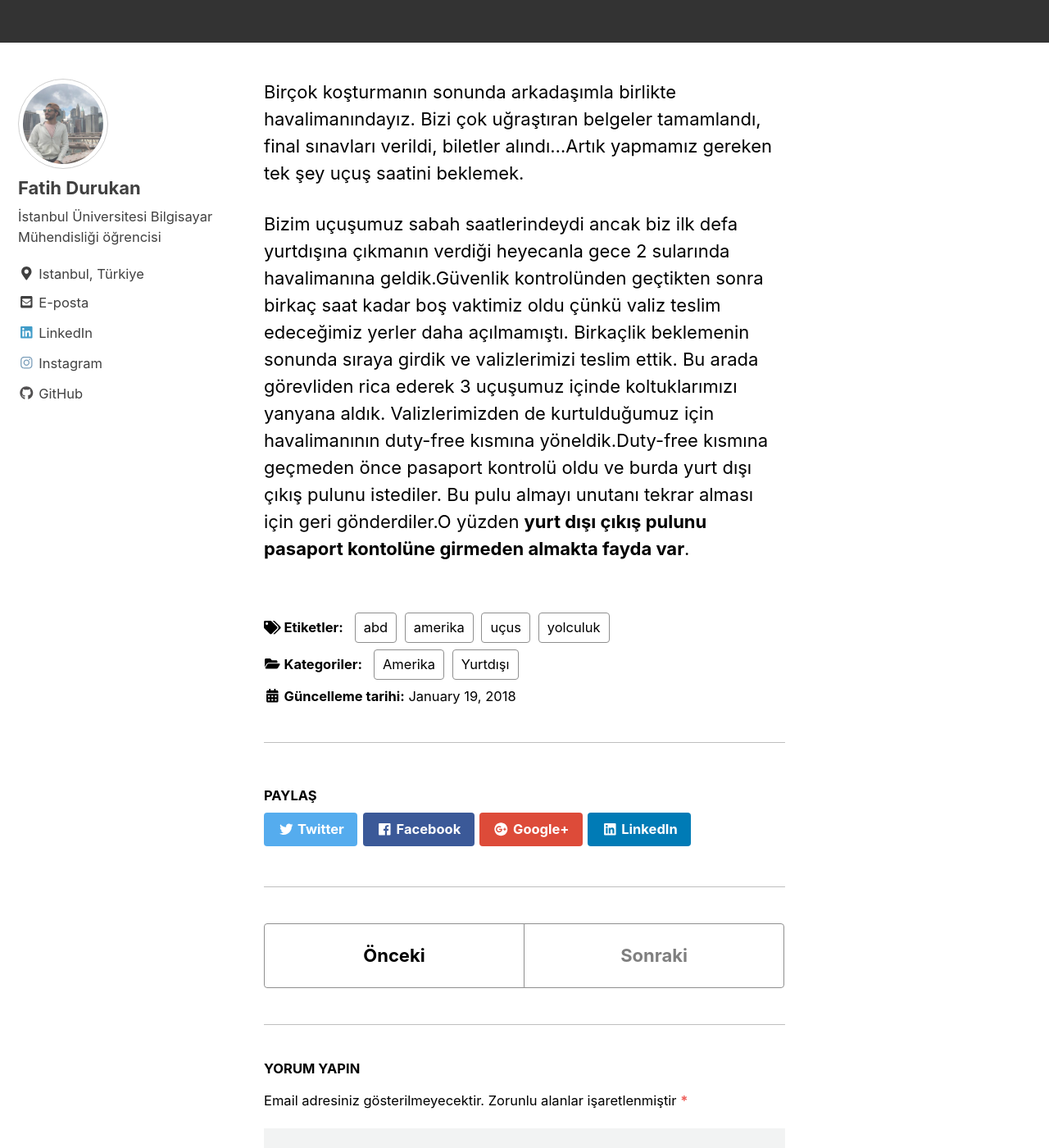
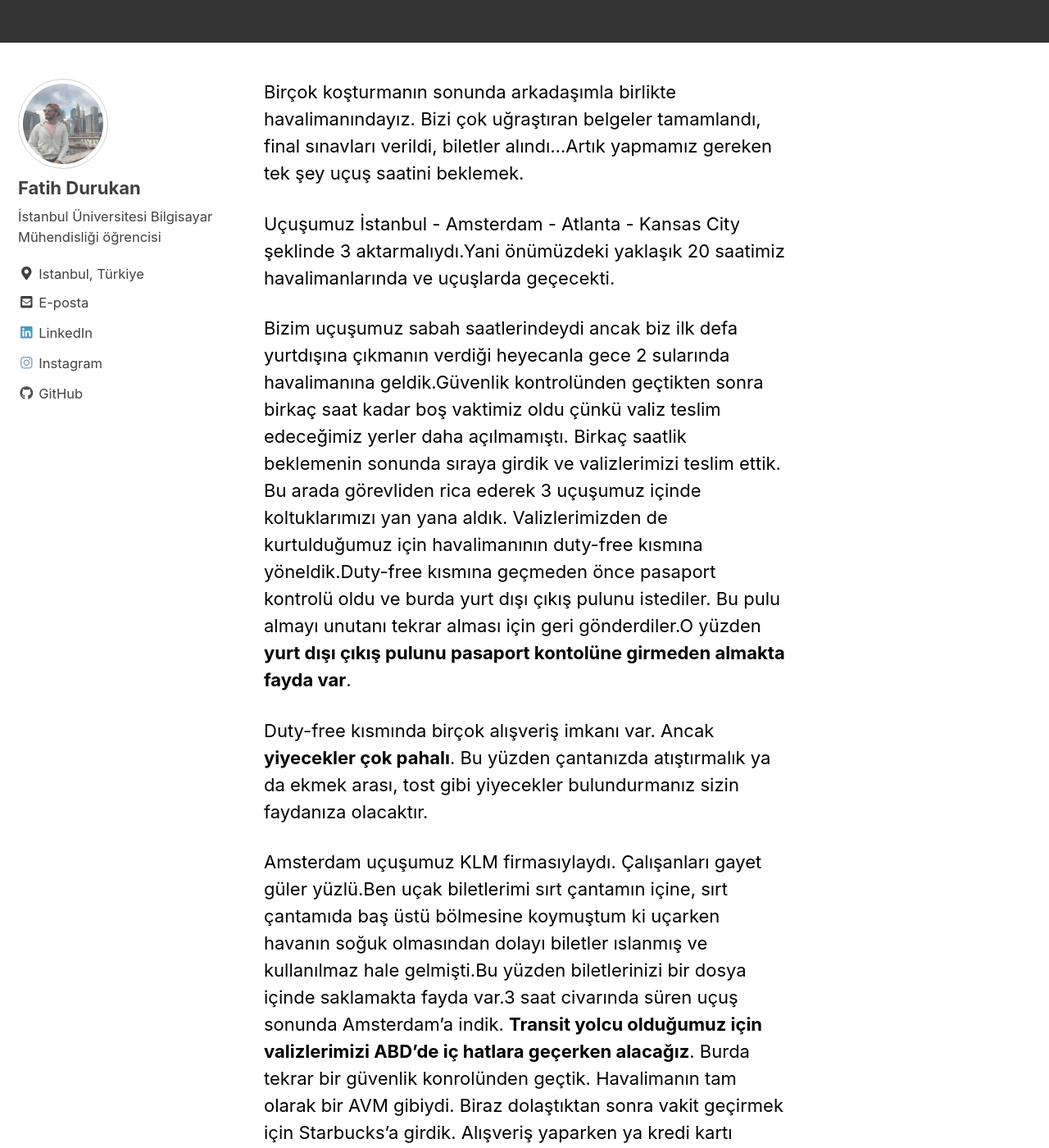
Before and after one commit to fatihdurukan/fatihdurukan.github.io, a Jekyll site: the page built from _posts/2018-01-19-amerikaya-yolculuk.md, in a window 1280 px wide and 1400 px high, scrolled down 462 px. Shown: the whole window at 82% size. Built offline with Jekyll 4.4.1, drawn with Linux system fonts in a browser that asks for light colours; nearby versions of some CDN libraries; some of the changed text lies outside the part shown.

Commit message:
Amerikaya gidis

```diff
--- a/_posts/2018-01-19-amerikaya-yolculuk.md
+++ b/_posts/2018-01-19-amerikaya-yolculuk.md
@@ -14,4 +14,18 @@ tags:
 
 Birçok koşturmanın sonunda arkadaşımla birlikte havalimanındayız. Bizi çok uğraştıran belgeler tamamlandı, final sınavları verildi, biletler alındı...Artık yapmamız gereken tek şey uçuş saatini beklemek.
 
-Bizim uçuşumuz sabah saatlerindeydi ancak biz ilk defa yurtdışına çıkmanın verdiği heyecanla gece 2 sularında havalimanına geldik.Güvenlik kontrolünden geçtikten sonra birkaç saat kadar boş vaktimiz oldu çünkü valiz teslim edeceğimiz yerler daha açılmamıştı. Birkaçlik beklemenin sonunda sıraya girdik ve valizlerimizi teslim ettik. Bu arada görevliden rica ederek 3 uçuşumuz içinde koltuklarımızı yanyana aldık. Valizlerimizden de kurtulduğumuz için havalimanının duty-free kısmına yöneldik.Duty-free kısmına geçmeden önce pasaport kontrolü oldu ve burda yurt dışı çıkış pulunu istediler. Bu pulu almayı unutanı tekrar alması için geri gönderdiler.O yüzden **yurt dışı çıkış pulunu pasaport kontolüne girmeden almakta fayda var**.
+Uçuşumuz İstanbul - Amsterdam - Atlanta - Kansas City şeklinde 3 aktarmalıydı.Yani önümüzdeki yaklaşık 20 saatimiz havalimanlarında ve uçuşlarda geçecekti.
+
+Bizim uçuşumuz sabah saatlerindeydi ancak biz ilk defa yurtdışına çıkmanın verdiği heyecanla gece 2 sularında havalimanına geldik.Güvenlik kontrolünden geçtikten sonra birkaç saat kadar boş vaktimiz oldu çünkü valiz teslim edeceğimiz yerler daha açılmamıştı. Birkaç saatlik beklemenin sonunda sıraya girdik ve valizlerimizi teslim ettik. Bu arada görevliden rica ederek 3 uçuşumuz içinde koltuklarımızı yan yana aldık. Valizlerimizden de kurtulduğumuz için havalimanının duty-free kısmına yöneldik.Duty-free kısmına geçmeden önce pasaport kontrolü oldu ve burda yurt dışı çıkış pulunu istediler. Bu pulu almayı unutanı tekrar alması için geri gönderdiler.O yüzden **yurt dışı çıkış pulunu pasaport kontolüne girmeden almakta fayda var**.
+
+Duty-free kısmında birçok alışveriş imkanı var. Ancak **yiyecekler çok pahalı**. Bu yüzden çantanızda atıştırmalık ya da ekmek arası, tost gibi yiyecekler bulundurmanız sizin faydanıza olacaktır.
+
+Amsterdam uçuşumuz KLM firmasıylaydı. Çalışanları gayet güler yüzlü.Ben uçak biletlerimi sırt çantamın içine, sırt çantamıda baş üstü bölmesine koymuştum ki uçarken havanın soğuk olmasından dolayı biletler ıslanmış ve kullanılmaz hale gelmişti.Bu yüzden biletlerinizi bir dosya içinde saklamakta fayda var.3 saat civarında süren uçuş sonunda Amsterdam'a indik. **Transit yolcu olduğumuz için valizlerimizi ABD'de iç hatlara geçerken alacağız**. Burda tekrar bir güvenlik konrolünden geçtik. Havalimanın tam olarak bir AVM gibiydi. Biraz dolaştıktan sonra vakit geçirmek için Starbucks'a girdik. Alışveriş yaparken ya kredi kartı kullanın ya da yanınızda Euro bulundurmalısınız. Bizim yanımızda Euro yoktu, ödemeyi dolarla yaptık para üstünü Euro olarak verdiler. Biletleri yenilerken görevli kadın bana başkasının biletini vermiş. Allahtan bunu hemen farkettim ve düzelttirdim. Uçağa girerken arkadaşımla beni ayakkabılarımıza kadar aradılar.Türk olduğumuzdan dolayı mı yoksa tipimizden dolayımı anlayamadık.Herkes rahatça geçerken bizim aranmamız birazcık garip geldi tabi. Tek korkumuz çantamızdaki yiyeceklerin alınmasıydı çünkü onlar bizim birkaç günlük yiyecek stoğumuzdu.Neyse ki birşey demediler.
+
+Amsterdam-Atlanta uçuşu transatlantik bir uçuş olduğu için uçak farklı ve çok büyüktü.Koltuklarımıza geçtiğimizde koltukların üzerinde ufak battaniye, göz bandı, kulaklık, ıslak mendil gibi şeylerden oluşan bir paket vardı.Koltuklar gayet rahat ve geniş. Ayrıca her koltuk arkasında vakit geçirmeniz için tabletler var. Bu tabletlerde bol bol oyun, film, dizi mevcut. Diğer yolcularla oyun oynayabilir,
+mesajlaşabilirsiniz. Dilerseniz ücretli internet mevcut. Uçuş başladıktan 10-15 dakika sonra içerisi çok soğuk oldu.
+
+**Kesin Bilgi:** Uçak ininceye kadar içerisi çok soğuk. Mutlaka yanınıza ceket alın.
+{: .notice--danger}
+
+Uçuş yaklaşık 9-10 saat sürdü.
```
Also changed, not shown: _pages/amerika.md (+3 -3 lines).
